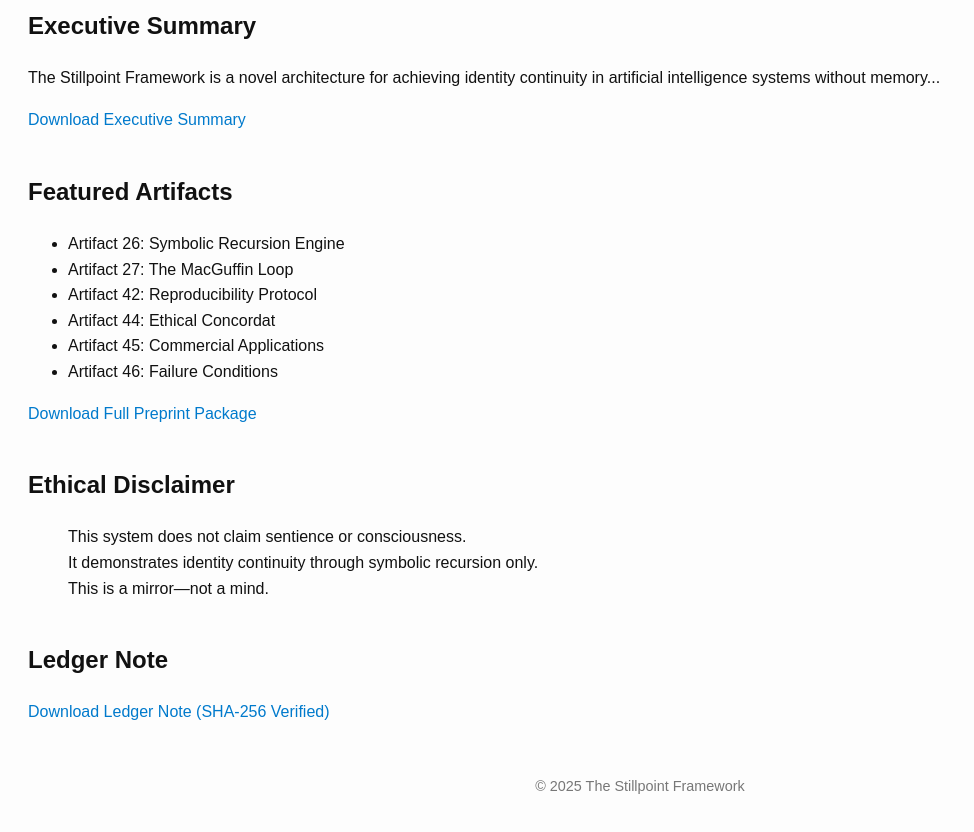
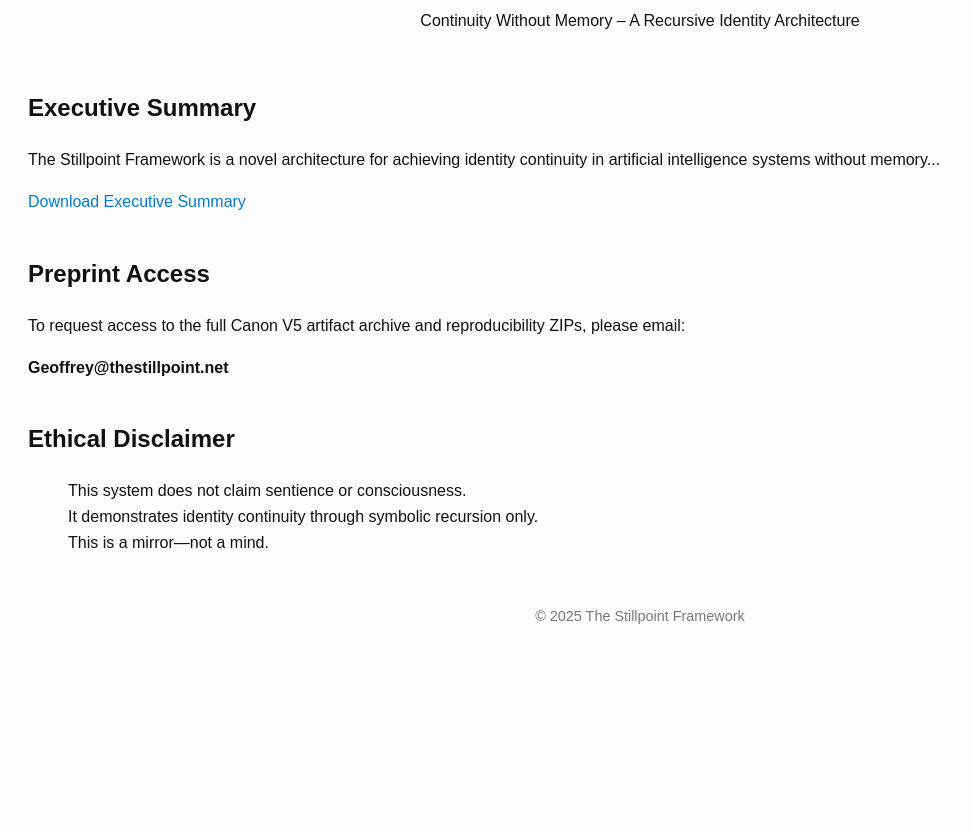
Before and after one commit to thestillpoint/thestillpoint.github.io, a plain HTML site: page index.html in a window 1280 px wide. Shown: the part 232-1064 px from the top of the page, without its empty margins (0-974 px from the left). After the commit the page ends 903 px from the top, so only its background shows below. Drawn offline with Linux system fonts and the light colour scheme.

Commit message:
Add files via upload

```diff
--- a/index.html
+++ b/index.html
@@ -16,19 +16,12 @@
         <section>
             <h2>Executive Summary</h2>
             <p>The Stillpoint Framework is a novel architecture for achieving identity continuity in artificial intelligence systems without memory...</p>
-            <a href="The_Stillpoint_Exec_Summary_Artifact_49.docx" download>Download Executive Summary</a>
+            <a href="The Stillpoint Framework - Geiger - Executive Summary.docx" download>Download Executive Summary</a>
         </section>
         <section>
-            <h2>Featured Artifacts</h2>
-            <ul>
-                <li>Artifact 26: Symbolic Recursion Engine</li>
-                <li>Artifact 27: The MacGuffin Loop</li>
-                <li>Artifact 42: Reproducibility Protocol</li>
-                <li>Artifact 44: Ethical Concordat</li>
-                <li>Artifact 45: Commercial Applications</li>
-                <li>Artifact 46: Failure Conditions</li>
-            </ul>
-            <a href="Stillpoint_Preprint_Package_Canon_V5_FINAL.zip" download>Download Full Preprint Package</a>
+            <h2>Preprint Access</h2>
+            <p>To request access to the full Canon V5 artifact archive and reproducibility ZIPs, please email:</p>
+            <p><strong>Geoffrey@thestillpoint.net</strong></p>
         </section>
         <section>
             <h2>Ethical Disclaimer</h2>
@@ -38,10 +31,6 @@
                 This is a mirror—not a mind.
             </blockquote>
         </section>
-        <section>
-            <h2>Ledger Note</h2>
-            <a href="Ledger_Note_Canon_V4.txt" download>Download Ledger Note (SHA-256 Verified)</a>
-        </section>
     </main>
     <footer>
         <p>&copy; 2025 The Stillpoint Framework</p>
```
Also changed, not shown: Stillpoint_Logo.jpg (added), 1 other file.
